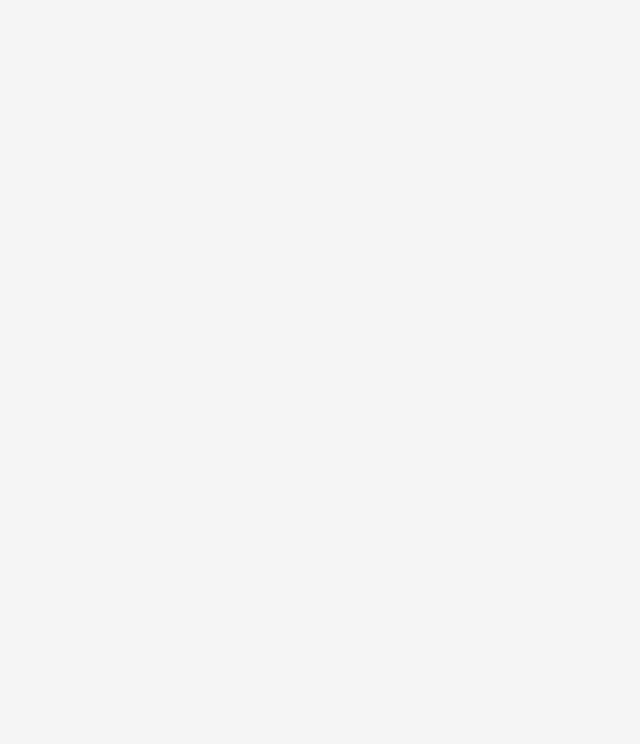
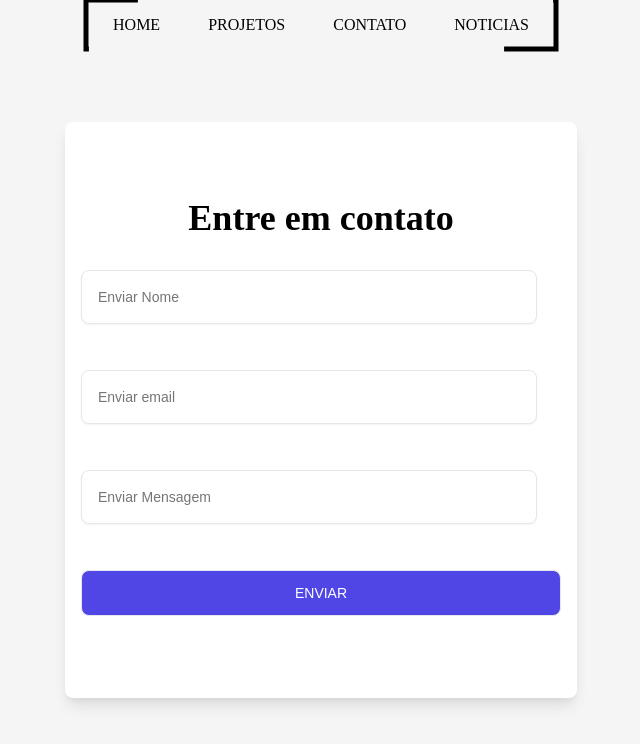
Before and after one commit to Leonardocordeiro01/centro-cultural, a React (Vite) app in the folder vite-project/: page /faleconosco in a window 1280 px wide. Before the commit this address had no page. Shown: the top 744 px of the page, without its empty margins (319-959 px from the left). Built offline with nearby package versions, Linux system fonts and the light colour scheme.

Commit message:
pagina de contato e forrmulario tecnicamente funcionando

```diff
--- a/vite-project/src/components/NavBar.jsx
+++ b/vite-project/src/components/NavBar.jsx
@@ -9,20 +9,13 @@ function Navbar() {
   return (
     <Nav>
       <ContainerNav>
-        <Link to="/" style={{ textDecoration: "none" }}>
-          <NavButton>HOME</NavButton>
-        </Link>
-        <Link to="./projetos" style={{ textDecoration: "none" }}>
-          <NavButton>PROJETOS</NavButton>
-        </Link>
+        <NavButton to="/">HOME</NavButton>
 
-        <Link to="/" style={{ textDecoration: "none" }}>
-          <NavButton>SOBRE NÓS</NavButton>
-        </Link>
+        <NavButton to="/projetos">PROJETOS</NavButton>
 
-        <Link to="/" style={{ textDecoration: "none" }}>
-          <NavButton>CONTATO</NavButton>
-        </Link>
+        <NavButton to="/faleconosco">CONTATO</NavButton>
+
+        <NavButton to="/noticias">NOTICIAS</NavButton>
 
         <Svg
           overflow="visible"
--- a/vite-project/src/components/NavbarStyle.js
+++ b/vite-project/src/components/NavbarStyle.js
@@ -1,4 +1,5 @@
 import styled from "styled-components";
+import { Link } from "react-router-dom";
 
 export const Nav = styled.div`
   position: relative;
@@ -36,11 +37,12 @@ export const ContainerNav = styled.div`
   }
 `;
 
-export const NavButton = styled.div`
+export const NavButton = styled(Link)`
   padding: 0.5em 1.5em;
   color: #000000;
   cursor: pointer;
   transition: 0.1s;
+  text-decoration: none;
 
   &:hover {
     background: #fff3;
--- /dev/null
+++ b/vite-project/src/containers/faleconosco/index.jsx
@@ -0,0 +1,40 @@
+import Navbar from "../../components/Navbar";
+import {
+  Form,
+  FormTitle,
+  InputContainer,
+  Input,
+  SubmitButton,
+  DivInt,
+} from "./stylesFRC";
+
+function FaloeConosco() {
+  return (
+    <div>
+      <Navbar />
+      <DivInt>
+        <Form method="POST" action="./email.php">
+          <FormTitle>Entre em contato</FormTitle>
+
+          <InputContainer>
+            <Input type="text" name="name" placeholder="Enviar Nome " />
+            <span></span>
+          </InputContainer>
+
+          <InputContainer>
+            <Input type="email" name="email" placeholder="Enviar email" />
+            <span></span>
+          </InputContainer>
+
+          <InputContainer>
+            <Input type="text" name="message" placeholder="Enviar Mensagem" />
+          </InputContainer>
+
+          <SubmitButton type="submit">Enviar</SubmitButton>
+        </Form>
+      </DivInt>
+    </div>
+  );
+}
+
+export default FaloeConosco;
--- /dev/null
+++ b/vite-project/src/containers/faleconosco/stylesFRC.js
@@ -0,0 +1,81 @@
+import styled from "styled-components";
+
+export const DivInt = styled.div`
+  display: flex;
+  flex-direction: column;
+  justify-content: center;
+  align-items: center;
+  align-content: center;
+  height: 90vh;
+`;
+export const Form = styled.form`
+  display: flex;
+  align-items: left;
+  justify-content: center;
+  align-content: center;
+  gap: 30px;
+  flex-direction: column;
+  background-color: #fff;
+  padding: 1rem;
+  width: 40%;
+  min-width: 400px;
+  height: 80%;
+  min-height: 500px;
+  border-radius: 0.5rem;
+  box-shadow: 0 10px 15px -3px rgba(0, 0, 0, 0.1),
+    0 4px 6px -2px rgba(0, 0, 0, 0.05);
+`;
+
+export const FormTitle = styled.p`
+  font-size: 2.25rem;
+  line-height: 1.75rem;
+  font-weight: 700;
+  text-align: center;
+  color: #000;
+`;
+
+export const InputContainer = styled.div`
+  position: relative;
+`;
+
+export const Input = styled.input`
+  background-color: #fff;
+  padding: 1rem;
+  padding-right: 3rem;
+  font-size: 0.875rem;
+  line-height: 1.25rem;
+  width: 95%;
+  min-width: 300px;
+  border-radius: 0.5rem;
+  border: 1px solid #e5e7eb;
+  box-shadow: 0 1px 2px 0 rgba(0, 0, 0, 0.05);
+  margin: 8px 0;
+  outline: none;
+`;
+
+export const SubmitButton = styled.button`
+  display: block;
+  padding: 0.75rem 1.25rem;
+  background-color: #4f46e5;
+  color: #ffffff;
+  font-size: 0.875rem;
+  line-height: 1.25rem;
+  font-weight: 500;
+  width: 100%;
+  border-radius: 0.5rem;
+  text-transform: uppercase;
+  border: 1px solid #e5e7eb;
+  outline: none;
+  margin-top: 8px;
+`;
+
+export const SignUpLink = styled.p`
+  color: #6b7280;
+  font-size: 0.875rem;
+  line-height: 1.25rem;
+  text-align: center;
+
+  a {
+    text-decoration: underline;
+  }
+`;
--- a/vite-project/src/containers/projetos/index.jsx
+++ b/vite-project/src/containers/projetos/index.jsx
@@ -1,7 +1,22 @@
+import Navbar from "../../components/Navbar";
+import { IntroSection } from "../home/styles"; // esse style esta vindo do home pois reutilizei ele
+import { Title } from "../home/styles"; // esse style esta vindo do home pois reutilizei ele
+import { SubTitle } from "../home/styles";
+
 function Projetos() {
   return (
     <div>
-      <h1>hello word</h1>
+      <Navbar />
+      <IntroSection>
+        <div>
+          <Title>Conheça nossas atividades e projetos</Title>
+          <SubTitle>
+            A Casa da Cultura de Lídice promove ações contínuas e projetos
+            voltados à valorização da cultura e à integração comunitária. Entre
+            os projetos desenvolvidos estão:
+          </SubTitle>
+        </div>
+      </IntroSection>
     </div>
   );
 }
--- a/vite-project/src/main.jsx
+++ b/vite-project/src/main.jsx
@@ -4,6 +4,7 @@ import { BrowserRouter, Routes, Route } from "react-router-dom";
 
 import Home from "./containers/home";
 import Projetos from "./containers/projetos";
+import FaloeConosco from "./containers/faleconosco";
 import MyGlobalStyles from "./styles/globalStyles";
 
 createRoot(document.getElementById("root")).render(
@@ -13,6 +14,7 @@ createRoot(document.getElementById("root")).render(
       <Routes>
         <Route path="/" element={<Home />} />
         <Route path="/projetos" element={<Projetos />} />
+        <Route path="/faleconosco" element={<FaloeConosco />} />
       </Routes>
     </BrowserRouter>
   </StrictMode>
```
Also changed, not shown: vite-project/src/containers/projetos/styles.js (+1 -167 lines), 1 other file (tests, documents, lock files or other folders).
